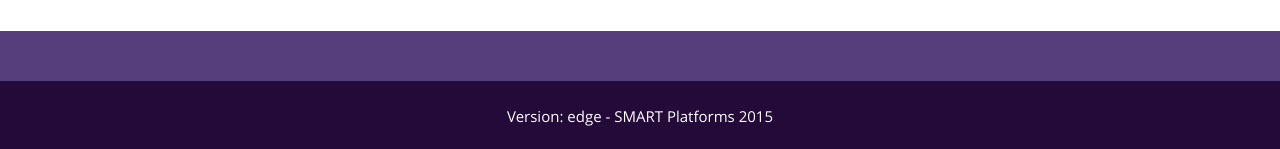
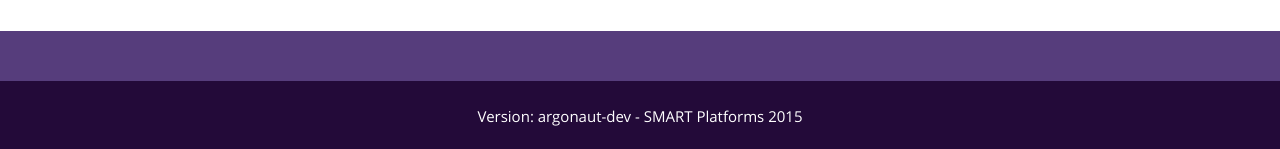
Before and after one commit to smart-on-fhir/smart-on-fhir.github.io, a Jekyll site: the page built from index.md, in a window 1280 px wide. Shown: the part 1122-1271 px from the top of the page. Built offline with Jekyll 4.4.1, drawn with Linux system fonts in a browser that asks for light colours; Markdown is read by kramdown in place of the engine named in the settings.

Commit message:
Update main.html

```diff
--- a/_layouts/main.html
+++ b/_layouts/main.html
@@ -137,7 +137,7 @@
       <div class="container">
         <div class="row">
           <div class="col-lg-12">
-            Version: <a href="{{site.baseurl}}releases/">edge</a> - <a href="http://smartplatforms.org">SMART Platforms 2015</a>
+            Version: <a href="{{site.baseurl}}releases/">argonaut-dev</a> - <a href="http://smartplatforms.org">SMART Platforms 2015</a>
           </div>
         </div>
       </div>
```
